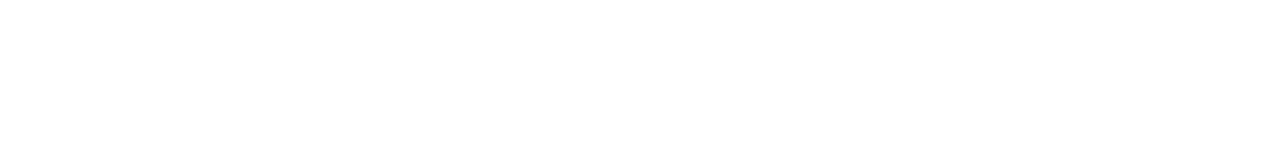
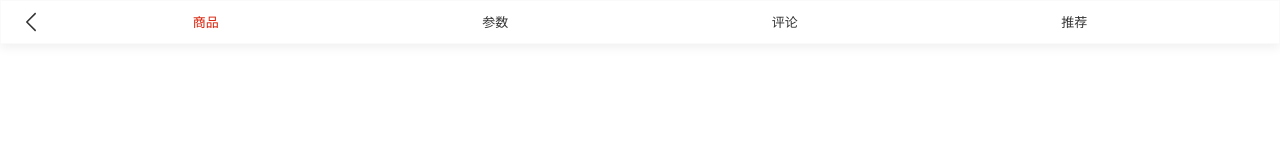
Before and after one commit to coderapg/yokel, a Vue app: page /detail in a window 1280 px wide. Shown: the top 160 px of the page. Built offline with nearby package versions, Linux system fonts and the light colour scheme.

Commit message:
封装详情页NavBar导航栏模块

```diff
--- a/src/views/detail/Detail.vue
+++ b/src/views/detail/Detail.vue
@@ -1,9 +1,11 @@
 <template>
   <div id="detail">
+    <detail-nav-bar />
   </div>
 </template>
 
 <script>
+import DetailNavBar from './components/DetailNavBar'
 
 export default {
   name: 'Detail',
@@ -11,6 +13,9 @@
     return {
       iid: null
     }
+  },
+  components: {
+    DetailNavBar
   },
   created () {
     const { iid } = this.$route.query
--- /dev/null
+++ b/src/views/detail/components/DetailNavBar.vue
@@ -0,0 +1,58 @@
+<template>
+  <nav-bar>
+    <div slot="left" class="detail-left" @click="handleNavBarLeftClick">
+      <img src="~assets/images/common/back_icon.svg" alt="">
+    </div>
+    <div slot="center" class="detail-center">
+      <div class="center-item" v-for="(item, index) in controlList" :key="index" :class="{ active: curIndex === index }" @click="handleNavBarItemClick(index)">{{ item }}</div>
+    </div>
+  </nav-bar>
+</template>
+
+<script>
+import NavBar from 'components/common/NavBar/NavBar'
+
+export default {
+  name: 'DetailNavBar',
+  data () {
+    return {
+      controlList: ['商品', '参数', '评论', '推荐'],
+      curIndex: 0
+    }
+  },
+  components: {
+    NavBar
+  },
+  methods: {
+    handleNavBarItemClick (index) {
+      this.curIndex = index
+    },
+    handleNavBarLeftClick () {
+      this.$router.back()
+    }
+  }
+}
+</script>
+
+<style lang="less" scoped>
+  .detail-left {
+    display: flex;
+    justify-content: center;
+    align-items: center;
+    width: 100%;
+    height: 100%;
+    img {
+      width: 26px;
+    }
+  }
+  .detail-center {
+    display: flex;
+    font-size: 13px;
+    .center-item {
+      flex: 1;
+    }
+    .center-item.active {
+      color: var(--tank-color);
+    }
+  }
+</style>
```
Also changed, not shown: src/assets/images/common/back_icon.svg (added).
